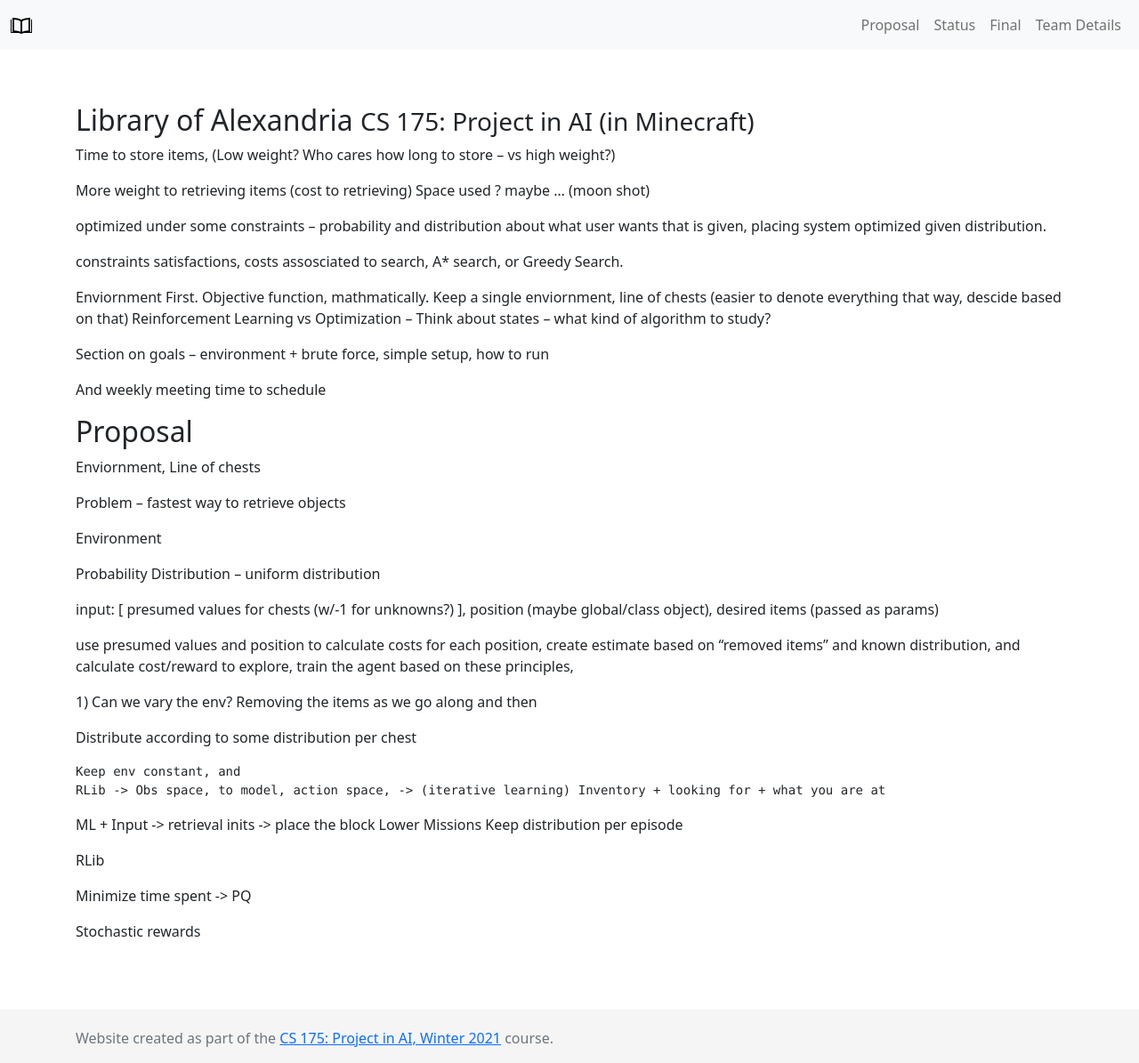
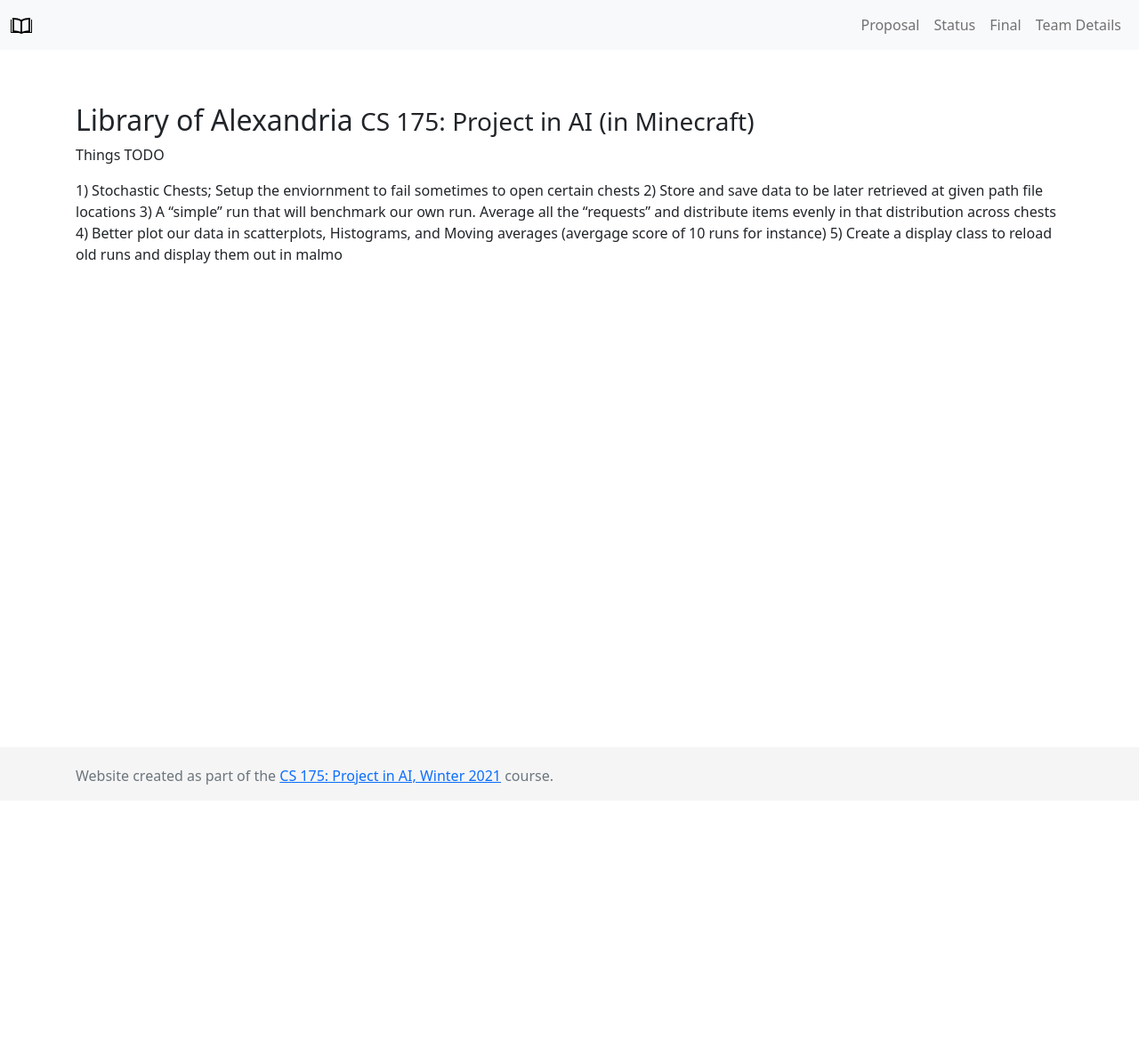
Before and after one commit to burwinliu-zz/LibraryOfAlexandria, a Jekyll site: the page built from docs/notes.md, in a window 1280 px wide. Shown: the whole page at 89% size. Built offline with Jekyll 4.4.1, drawn with Linux system fonts in a browser that asks for light colours; our own code applies the rules of GitHub Pages for plain Markdown files; after the commit the page ends 900 px from its top, so only the background shows below that.

Commit message:
updating and adding todo

```diff
--- a/docs/notes.md
+++ b/docs/notes.md
@@ -1,52 +1,9 @@
-Time to store items, (Low weight? Who cares how long to store -- vs high weight?)
+Things TODO
 
-
-More weight to retrieving items (cost to retrieving)
-Space used ? maybe ... (moon shot)
-
-
-optimized under some constraints -- probability and distribution about what user wants that is given, placing system optimized given distribution.
-
-constraints satisfactions, costs assosciated to search, A* search, or Greedy Search.
-
-Enviornment First. Objective function, mathmatically. Keep a single enviornment, line of chests (easier to denote everything that way, descide based on that)
-    Reinforcement Learning vs Optimization -- Think about states -- what kind of algorithm to study?
-
-Section on goals -- environment + brute force, simple setup, how to run
-
-And weekly meeting time to schedule
-
-
-
-## Proposal
-Enviornment, Line of chests
-
-Problem -- fastest way to retrieve objects
-
-Environment
-
-Probability Distribution -- uniform distribution
-
-
-input: [ presumed values for chests (w/-1 for unknowns?) ], position (maybe global/class object), desired items (passed as params)
-
-use presumed values and position to calculate costs for each position, create estimate based on "removed items" and known distribution, and calculate cost/reward to explore, train the agent based on these principles,
-
-1) Can we vary the env? Removing the items as we go along and then
-
-
-Distribute according to some distribution per chest
-
-	Keep env constant, and
-	RLib -> Obs space, to model, action space, -> (iterative learning) Inventory + looking for + what you are at
-
-
-ML + Input -> retrieval inits -> place the block
-Lower Missions
-Keep distribution per episode
-
-RLib
-
-Minimize time spent -> PQ
-
-Stochastic rewards
+1) Stochastic Chests; Setup the enviornment to fail sometimes to open certain chests
+2) Store and save data to be later retrieved at given path file locations
+3) A "simple" run that will benchmark our own run. Average all the "requests" and distribute items evenly in
+that distribution across chests
+4) Better plot our data in scatterplots, Histograms, and Moving averages (avergage score of 10 runs for
+instance)
+5) Create a display class to reload old runs and display them out in malmo
```
Also changed, not shown: 2 other files.
